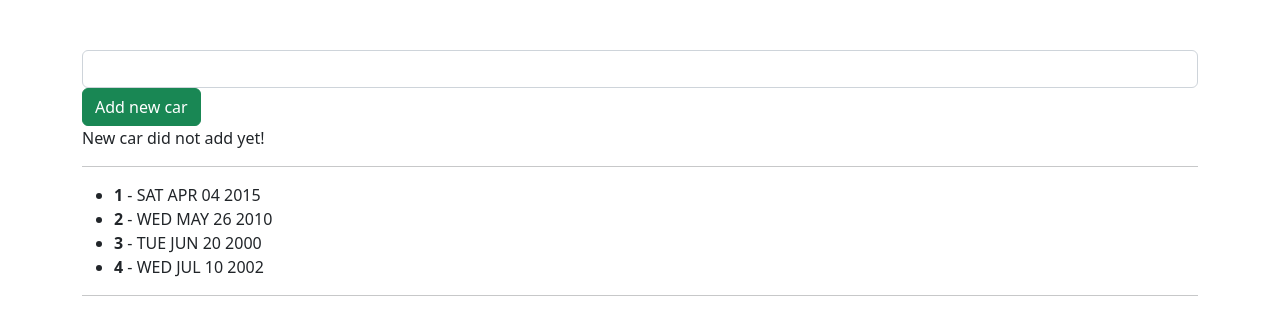
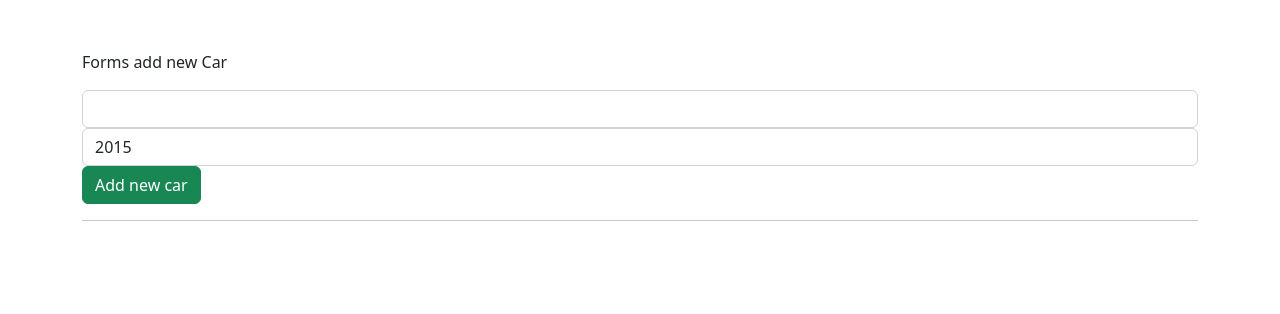
Before and after one commit to OlehNoskov/Learning-Angular, an Angular app in the folder client/: page / in a window 1280 px wide. Shown: the top 314 px of the page. Built offline with nearby package versions, Linux system fonts and the light colour scheme.

Commit message:
learning angular

```diff
--- a/client/angular.json
+++ b/client/angular.json
@@ -22,8 +22,7 @@
               "src/favicon.ico",
               "src/assets"
             ],
-            "styles": ["../node_modules/bootstrap/dist/css/bootstrap.min.css",
-              "src/styles.css"
+            "styles": ["src/styles.css"
             ],
             "scripts": []
           },
--- /dev/null
+++ b/client/src/app/add-car/add-car.component.html
@@ -0,0 +1,3 @@
+<input type="text" class="form-control" [ngModel]="carName">
+<input type="text" class="form-control" [ngModel]="carYear">
+<button class="btn btn-success" (click)="addCar()"> Add new car</button>
--- /dev/null
+++ b/client/src/app/add-car/add-car.component.ts
@@ -0,0 +1,26 @@
+import {Component, EventEmitter, Output} from '@angular/core';
+
+@Component({
+  selector: 'app-add-car',
+  templateUrl: './add-car.component.html',
+  styleUrls: ['./add-car.component.css']
+})
+export class AddCarComponent {
+  carName = '';
+  carYear = 2015;
+  // Экземпляр класса EventEmitter
+  @Output('onAddCar') carEmitter = new EventEmitter<{ name: string, year: number }>();
+
+  addCar() {
+    this.carEmitter.emit({
+      name: this.carName,
+      year: this.carYear
+    })
+    this.carName = '';
+    this.carYear = 2015;
+  }
+
+  constructor() {
+
+  }
+}
--- a/client/src/app/app.module.ts
+++ b/client/src/app/app.module.ts
@@ -5,12 +5,14 @@ import { AppComponent } from './app.component';
 import { CarComponent } from './car/car.component';
 import { CarsComponent } from './cars/cars.component';
 import {FormsModule} from "@angular/forms";
+import { AddCarComponent } from './add-car/add-car.component';
 
 @NgModule({
   declarations: [
     AppComponent,
     CarComponent,
-    CarsComponent
+    CarsComponent,
+    AddCarComponent
   ],
     imports: [
         BrowserModule,
--- a/client/src/app/car/car.component.html
+++ b/client/src/app/car/car.component.html
@@ -1 +1,2 @@
-<p>{{'Name:'}} {{getName()}} Year: {{carYear}}</p>
+<!--<p>{{'Name:'}} {{getName()}} Year: {{carYear}}</p>-->
+<!--<p>{{'Name:'}} {{carItem.name}} Year: {{carItem.year}}</p>-->
--- a/client/src/app/car/car.component.ts
+++ b/client/src/app/car/car.component.ts
@@ -1,4 +1,4 @@
-import {Component} from '@angular/core';
+import {Component, Input} from '@angular/core';
 
 @Component({
   selector: '.app-car',
@@ -8,6 +8,7 @@ import {Component} from '@angular/core';
 export class CarComponent {
   carName = 'Ford';
   carYear = 2010;
+  @Input() carItem: { name: string; year: number; } | undefined;
 
   getName() {
     return this.carName
--- a/client/src/app/cars/cars.component.html
+++ b/client/src/app/cars/cars.component.html
@@ -4,14 +4,14 @@
 <!--<button [disabled]="!canAddCar" class="btn btn-success">Add new car</button>-->
 
 <!--вывод определенного текста с помощью булевого флага-->
-<input type="text" class="form-control" [(ngModel)]="carName">
-<button class="btn btn-success" (click)="addNewCar()">Add new car</button>
-<!--с помощью булевой переменной carStatus мы при нажатии кнопки меняем ввод нижнего поля -->
-<p *ngIf="!carStatus; else successStatus">New car did not add yet!</p>
-<ng-template #successStatus>
-  <p>New car add!</p>
-</ng-template>
-<hr>
+<!--<input type="text" class="form-control" [(ngModel)]="carName">-->
+<!--<button class="btn btn-success" (click)="addNewCar()">Add new car</button>-->
+<!--&lt;!&ndash;с помощью булевой переменной carStatus мы при нажатии кнопки меняем ввод нижнего поля &ndash;&gt;-->
+<!--<p *ngIf="!carStatus; else successStatus">New car did not add yet!</p>-->
+<!--<ng-template #successStatus>-->
+<!--  <p>New car add!</p>-->
+<!--</ng-template>-->
+<!--<hr>-->
 
 <!--появление текста ниже (addCarStatus) после нажатия на кнопку (2 способа)-->
 <!--<button class="btn btn-success" onclick="">Add new car</button>-->
@@ -63,12 +63,28 @@
 <!--<hr>-->
 
 <!--Применение пайпов {{date | date ('short','medium') }} (Трасформация вида выводы даты на экран)-->
-<ul>
-  <li *ngFor="let date of dates; let i = index">
-    <div>
-<!--      <b>{{i + 1}}</b> - {{date | date: 'medium'}}-->
-      <b>{{i + 1}}</b> - {{date | uppercase}}
-    </div>
-  </li>
-</ul>
+<!--<ul>-->
+<!--  <li *ngFor="let date of dates; let i = index">-->
+<!--    <div>-->
+<!--&lt;!&ndash;      <b>{{i + 1}}</b> - {{date | date: 'medium'}}&ndash;&gt;-->
+<!--      <b>{{i + 1}}</b> - {{date | uppercase}}-->
+<!--    </div>-->
+<!--  </li>-->
+<!--</ul>-->
+<!--<hr>-->
+
+
+<!--вывод элементов с помощью свойства binding-->
+<!--<input type="text" class="form-control" [ngModel]="carName">-->
+<!--<input type="text" class="form-control" [ngModel]="carYear">-->
+<!--<button class="btn btn-success" (click)="addCar()"> Add new car</button>-->
+<!--<hr>-->
+<!--<div class="app-car" *ngFor="let car of cars" [carItem]="car"></div>-->
+
+<!--подписываемся на событие-->
+<p>
+  Forms add new Car
+</p>
+<app-add-car (onAddCar)="updateCarList($event)"></app-add-car>
 <hr>
+<div class="app-car" *ngFor="let car of cars" [carItem]="car"></div>
--- a/client/src/app/cars/cars.component.ts
+++ b/client/src/app/cars/cars.component.ts
@@ -1,5 +1,4 @@
 import {Component} from '@angular/core';
-import {Event} from "@angular/router";
 
 @Component({
   selector: '.app-cars',
@@ -7,28 +6,41 @@ import {Event} from "@angular/router";
   styleUrls: ['./cars.component.css']
 })
 export class CarsComponent {
-  canAddCar = false;
   addCarStatus = '';
-  // inputText1 = 'default text';
-  // inputText2 = '';
-  carName = '';
-  carStatus = false;
-  arrayCars = ['FORD', 'BMW', 'AUDI', 'VAZ', 'OPEL', 'MAZDA'];
-  // items = [{id: 3, name: 'item 1'},{id: 4, name: 'item 2'},{id: 5, name: 'item 3'}]
-  dates = [
-    new Date(2015,3,4).toDateString(),
-    new Date(2010,4,26).toDateString(),
-    new Date(2000,5,20).toDateString(),
-    new Date(2002,6,10).toDateString()
-
-  ];
+  cars: [{ year: number; name: string }, { year: number; name: string }, { year: number; name: string }] = [
+    {
+      name: 'Ford',
+      year: 2017
+    }, {
+      name: 'BMW',
+      year: 2020
+    }, {
+      name: 'AUDI',
+      year: 2021
+    }];
 
   constructor() {
   }
 
-  addCar() {
-    this.addCarStatus = 'Car was add!'
+  updateCarList(car: { name: string, year: number }) {
+    this.cars.push(car);
   }
+
+
+  // carStatus = false;
+  // canAddCar = false;
+  // inputText1 = 'default text';
+  // inputText2 = '';
+  // arrayCars = ['FORD', 'BMW', 'AUDI', 'VAZ', 'OPEL', 'MAZDA'];
+  // items = [{id: 3, name: 'item 1'},{id: 4, name: 'item 2'},{id: 5, name: 'item 3'}]
+  // dates = [
+  //   new Date(2015,3,4).toDateString(),
+  //   new Date(2010,4,26).toDateString(),
+  //   new Date(2000,5,20).toDateString(),
+  //   new Date(2002,6,10).toDateString()
+  //
+  // ];
+
 
   // данный метод возвращает строку из поля input
   // onKeyUp1(value: string) {
@@ -42,18 +54,17 @@ export class CarsComponent {
   //   this.inputText2 = event.target.value;
   // }
 
-  addNewCar() {
-    this.carStatus = true;
-    // добавляем в массиве один елемент
-    this.arrayCars.push(this.carName)
-    this.carName = '';
-  }
+  // addNewCar() {
+  //   this.carStatus = true;
+  //   // добавляем в массиве один елемент
+  //   this.arrayCars.push(this.carName)
+  //   this.carName = '';
+  // }
 
   // возвращает больше длина строки 4 символов
-  setBigCarText(car : string){
-    return car.length > 4
-  }
-
+  // setBigCarText(car : string){
+  //   return car.length > 4
+  // }
 
 
 }
```
Also changed, not shown: client/notes.txt, client/src/app/add-car/add-car.component.css (added).
